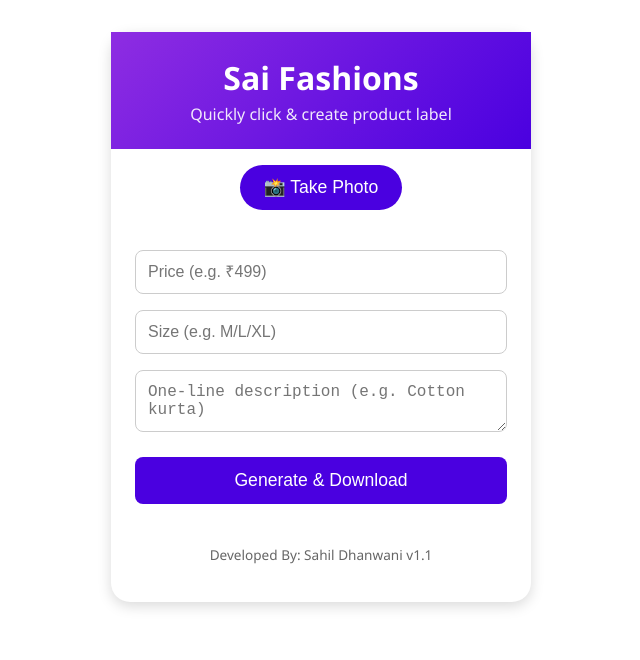
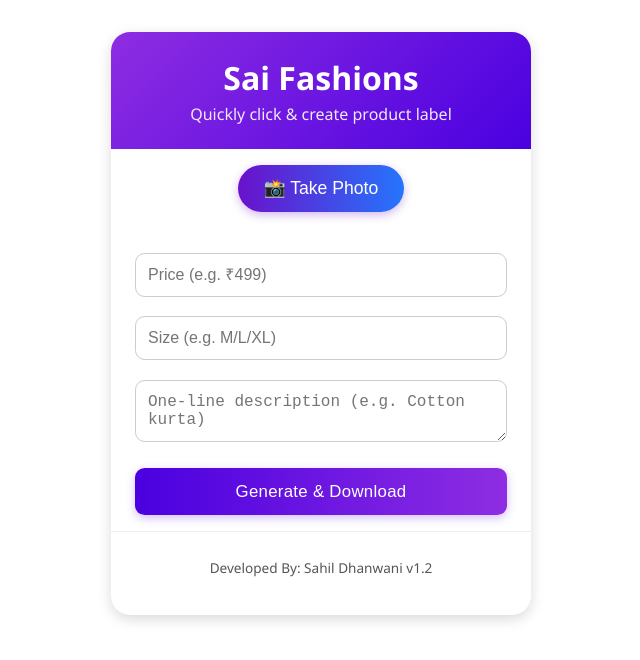
Before and after one commit to SahilDhanwani/chatting_app_frontend, an Angular app: page /photo-editor in a window 1280 px wide. Shown: the top 660 px of the page, without its empty margins (319-959 px from the left). Built offline with nearby package versions, Linux system fonts and the light colour scheme.

Commit message:
CSS changes

```diff
--- a/src/app/photo_editor/photo-editor/photo-editor.component.css
+++ b/src/app/photo_editor/photo-editor/photo-editor.component.css
@@ -1,3 +1,4 @@
+/* === Container & Header === */
 .sf-container {
   font-family: 'Segoe UI', Tahoma, sans-serif;
   max-width: 420px;
@@ -6,7 +7,6 @@
   border-radius: 1.2rem;
   box-shadow: 0 4px 14px rgba(0, 0, 0, 0.15);
   overflow: visible;
-  /* allow dropdown to escape container */
   display: flex;
   flex-direction: column;
 }
@@ -16,6 +16,7 @@
   color: #fff;
   text-align: center;
   padding: 1.5rem 1rem;
+  border-radius: 1.2rem 1.2rem 0 0;
 }
 
 .sf-title {
@@ -30,35 +31,100 @@
   opacity: 0.9;
 }
 
+/* === Camera Button === */
 .sf-camera {
   text-align: center;
   padding: 1rem;
 }
 
 .sf-camera-btn {
-  background: #4a00e0;
+  background: linear-gradient(90deg, #6a11cb, #2575fc);
   color: #fff;
   font-size: 1.1rem;
-  padding: 0.75rem 1.5rem;
+  padding: 0.8rem 1.6rem;
   border: none;
   border-radius: 2rem;
   cursor: pointer;
-  transition: background 0.3s;
+  transition: all 0.3s ease;
+  box-shadow: 0 3px 10px rgba(106, 17, 203, 0.3);
 }
 
 .sf-camera-btn:hover {
-  background: #5e22e3;
+  transform: translateY(-1px);
+  background: linear-gradient(90deg, #2575fc, #6a11cb);
+  box-shadow: 0 4px 14px rgba(37, 117, 252, 0.4);
 }
 
-.sf-preview {
-  max-width: 100%;
+/* === Image Preview & Crop === */
+.crop-container {
+  position: relative;
+  max-width: 95%;
+  margin: 0 auto;
+  padding: 0.5rem;
+  background: #f8f8ff;
+  border-radius: 0.8rem;
+  box-shadow: inset 0 0 6px rgba(0, 0, 0, 0.1);
+}
+
+.crop-image {
+  width: 100%;
   height: auto;
   display: block;
-  margin: 1rem auto;
-  border-radius: 0.5rem;
-  box-shadow: 0 2px 6px rgba(0, 0, 0, 0.2);
+  border-radius: 0.8rem;
+  user-select: none;
 }
 
+.crop-box {
+  position: absolute;
+  border: 3px solid #000;
+  background: rgba(0, 0, 0, 0.15);
+  border-radius: 4px;
+  pointer-events: none;
+  box-shadow: 0 0 0 1px rgba(255, 255, 255, 0.4) inset;
+}
+
+/* === Cropper Buttons === */
+.sf-cropper-btns {
+  display: flex;
+  justify-content: center;
+  gap: 0.8rem;
+  padding: 1rem;
+}
+
+.sf-cropper-btns button {
+  flex: 1;
+}
+
+/* === Universal Button Styles === */
+.sf-generate-btn {
+  background: linear-gradient(90deg, #4a00e0, #8e2de2);
+  color: #fff;
+  font-size: 1.05rem;
+  margin-top: 0.75rem;
+  width: 100%;
+  padding: 0.85rem;
+  border: none;
+  border-radius: 0.6rem;
+  cursor: pointer;
+  font-weight: 500;
+  letter-spacing: 0.3px;
+  transition: all 0.25s ease;
+  box-shadow: 0 3px 10px rgba(74, 0, 224, 0.25);
+}
+
+.sf-generate-btn:hover {
+  transform: translateY(-1px);
+  background: linear-gradient(90deg, #8e2de2, #4a00e0);
+  box-shadow: 0 4px 12px rgba(142, 45, 226, 0.4);
+}
+
+.sf-generate-btn[disabled] {
+  opacity: 0.6;
+  cursor: not-allowed;
+  box-shadow: none;
+}
+
+/* === Form === */
 .sf-form {
   padding: 1rem 1.5rem;
 }
@@ -66,12 +132,20 @@
 .sf-form input,
 .sf-form textarea {
   width: 100%;
-  margin: 0.5rem 0;
+  margin: 0.6rem 0;
   padding: 0.75rem;
   font-size: 1rem;
   border: 1px solid #ccc;
-  border-radius: 0.5rem;
+  border-radius: 0.6rem;
   box-sizing: border-box;
+  transition: border-color 0.3s;
+}
+
+.sf-form input:focus,
+.sf-form textarea:focus {
+  outline: none;
+  border-color: #6a11cb;
+  box-shadow: 0 0 6px rgba(106, 17, 203, 0.2);
 }
 
 .sf-form textarea {
@@ -79,6 +153,7 @@
   resize: vertical;
 }
 
+/* === Autocomplete === */
 .sf-autocomplete {
   position: relative;
 }
@@ -97,7 +172,6 @@
   padding: 0;
   list-style: none;
   z-index: 999;
-  /* higher than container */
 }
 
 .sf-autocomplete li {
@@ -109,62 +183,20 @@
   background: #f0f0f0;
 }
 
-.sf-generate-btn {
-  background: #4a00e0;
-  color: #fff;
-  font-size: 1.1rem;
-  margin-top: 0.75rem;
-  width: 100%;
-  padding: 0.8rem;
-  border: none;
-  border-radius: 0.5rem;
-  cursor: pointer;
-  transition: background 0.3s;
+/* === Preview === */
+.sf-preview {
+  max-width: 95%;
+  display: block;
+  margin: 1.5rem auto;
+  border-radius: 0.8rem;
+  box-shadow: 0 3px 10px rgba(0, 0, 0, 0.25);
 }
 
-.sf-generate-btn:hover {
-  background: #5e22e3;
-}
-
-.sf-generate-btn[disabled] {
-  opacity: 0.6;
-  cursor: not-allowed;
-}
-
+/* === Footer === */
 .sf-footer {
   text-align: center;
   font-size: 0.85rem;
-  color: #666;
+  color: #555;
   padding: 0.75rem 1rem 1.5rem;
+  border-top: 1px solid #eee;
 }
-
-.sf-cropper-box {
-  text-align: center;
-  margin: 1rem auto;
-}
-
-image-cropper {
-  width: 100%;
-  height: 300px;
-  display: block;
-  margin-bottom: 1rem;
-}
-
-.crop-container {
-  position: relative;
-  max-width: 100%;
-  display: inline-block;
-}
-
-.crop-image {
-  max-width: 100%;
-  border-radius: 0.5rem;
-  display: block;
-}
-
-.crop-box {
-  position: absolute;
-  border: 2px dashed #4a00e0;
-  background: rgba(74, 0, 224, 0.1);
-  pointer-events: none;
-}
--- a/src/app/photo_editor/photo-editor/photo-editor.component.html
+++ b/src/app/photo_editor/photo-editor/photo-editor.component.html
@@ -46,6 +46,6 @@
   </div>
 
   <footer class="sf-footer">
-    <p>Developed By: Sahil Dhanwani v1.1</p>
+    <p>Developed By: Sahil Dhanwani v1.2</p>
   </footer>
 </div>
```
